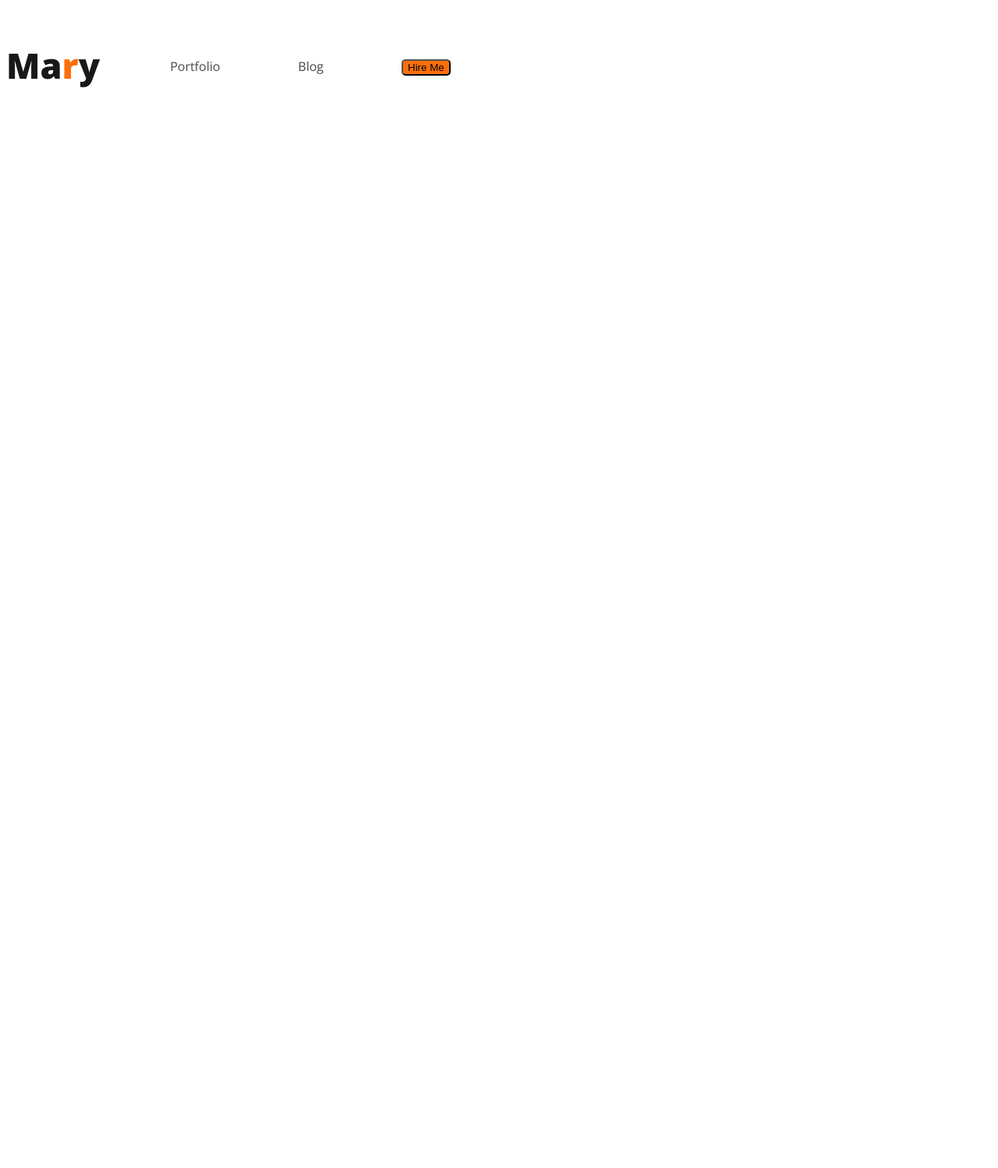
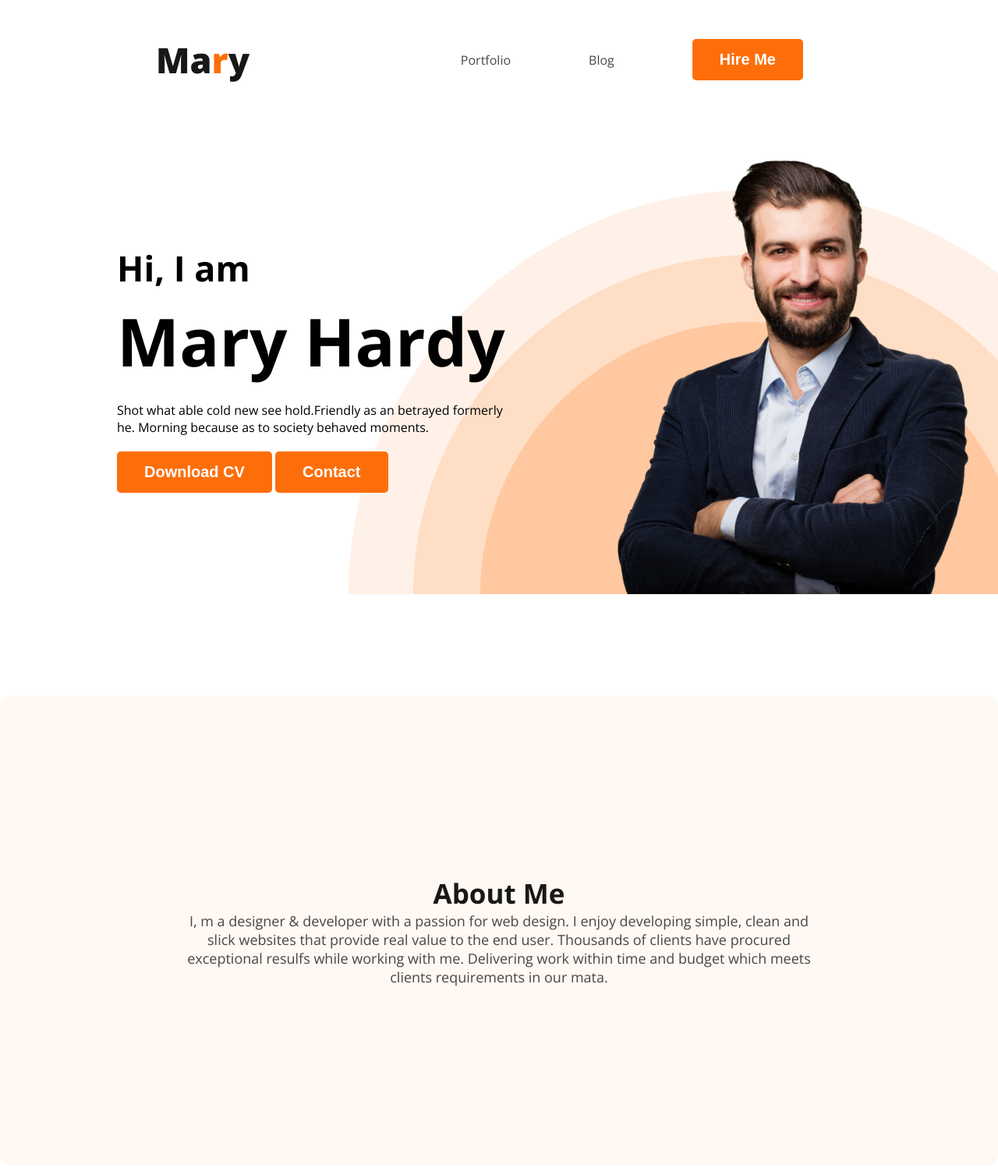
Before and after one commit to reZerOR/first-portfolio, a plain HTML site: page index.html in a window 1280 px wide. Shown: the whole page at 78% size. Before the commit the page ends 800 px from the top, so only its background shows below. Drawn offline with nearby package versions, Linux system fonts and the light colour scheme.

Commit message:
dont know commit

```diff
--- a/index.html
+++ b/index.html
@@ -7,7 +7,7 @@
     <title>Document</title>
   </head>
   <body>
-    <header>
+    <header class="header">
       <nav>
         <h3 class="nav-title">Ma<span class="text-p">r</span>y</h3>
         <ul>
@@ -16,8 +16,32 @@
           <li><button class="button-p">Hire Me</button></li>
         </ul>
       </nav>
+      <div class="banner">
+        <div class="banner-content">
+          <h3 class="banner-greeting">Hi, I am</h3>
+          <h1 class="banner-title">Mary Hardy</h1>
+          <p class="discription">
+            Shot what able cold new see hold.Friendly as an betrayed formerly
+            he. Morning because as to society behaved moments.
+          </p>
+          <button class="button-p">Download CV</button>
+          <button class="button-p">Contact</button>
+        </div>
+        <img class="profile" src="images/hardy.png" alt="profile" />
+      </div>
     </header>
-    <main></main>
+    <main>
+      <section class="about">
+        <h3 class="section-title">About Me</h3>
+        <p class="section-discription">
+          I, m a designer & developer with a passion for web design. I enjoy
+          developing simple, clean and slick websites that provide real value to
+          the end user. Thousands of clients have procured exceptional resulfs
+          while working with me. Delivering work within time and budget which
+          meets clients requirements in our mata.
+        </p>
+      </section>
+    </main>
     <footer></footer>
   </body>
 </html>
--- a/styles/style.css
+++ b/styles/style.css
@@ -1,4 +1,9 @@
 @import url("https://fonts.googleapis.com/css2?family=Open+Sans:wght@400;700;800&display=swap");
+
+* {
+  margin: 0px;
+  padding: 0px;
+}
 
 body {
   font-family: "Open Sans", sans-serif;
@@ -9,10 +14,18 @@ body {
 .button-p {
   border-radius: 5px;
   background: #fd6e0a;
+  border: 0;
+  font-weight: 700;
+  font-size: 20px;
+  padding: 15px 35px;
+  color: white;
 }
 /* nav related style */
 nav {
   display: flex;
+  align-items: center;
+  justify-content: space-between;
+  margin: 0px 200px;
 }
 .nav-title {
   color: #181818;
@@ -21,6 +34,7 @@ nav {
 }
 nav > ul {
   display: flex;
+  align-items: center;
 }
 nav li {
   list-style: none;
@@ -30,3 +44,54 @@ nav a {
   text-decoration: none;
   color: #474747;
 }
+/*header realted styles */
+.header {
+  background-color: #fff8f3;
+  background: url(../images/header_bg.png);
+  background-repeat: no-repeat;
+  background-position: bottom right;
+}
+
+/* banner design */
+.banner {
+  padding: 30px 30px 0px 150px;
+  display: flex;
+  align-items: center;
+  justify-content: space-between;
+}
+.banner-content {
+  max-width: 500px;
+}
+.profile {
+  width: 500px;
+}
+.banner-greeting {
+  font-size: 45px;
+  margin-bottom: 0px;
+}
+.banner-title {
+  font-size: 85px;
+  font-weight: 700;
+  margin-top: 5px;
+  margin-bottom: 20px;
+}
+.discription {
+  margin-bottom: 20px;
+}
+.about {
+  padding: 230px;
+  border-radius: 15px;
+  background-color: #fff8f3;
+  margin: 130px 0px;
+}
+.section-title {
+  color: #181818;
+  text-align: center;
+  font-size: 35px;
+  font-weight: 700;
+}
+.section-discription {
+  color: #474747;
+  text-align: center;
+  font-size: 18px;
+}
```
